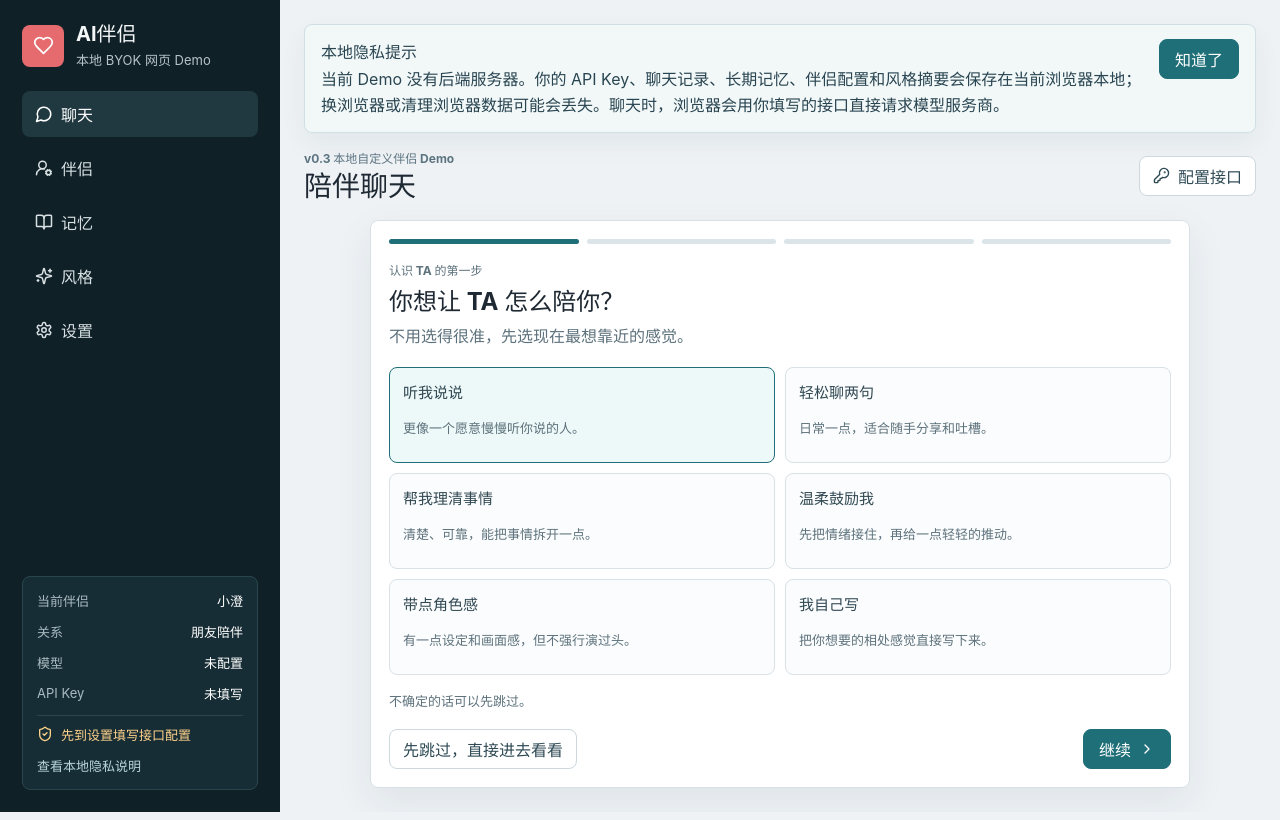
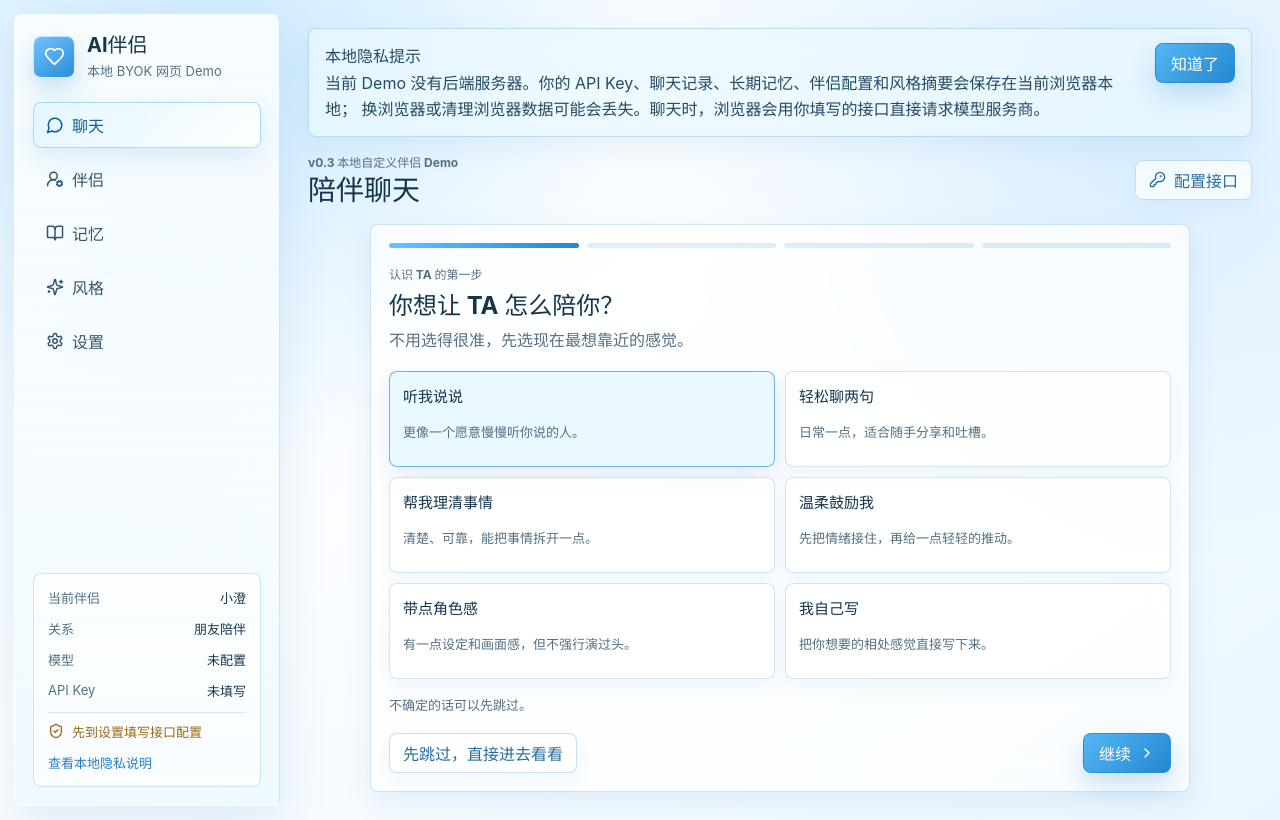
Before and after one commit to yuhui4756-hub/ai-companion, a React (Vite) app: page / in a window 1280 px wide. Built offline with nearby package versions, Linux system fonts and the light colour scheme.

Commit message:
Refresh app glassmorphism UI

```diff
--- a/src/styles.css
+++ b/src/styles.css
@@ -1331,3 +1331,367 @@ label {
     grid-template-columns: 1fr;
   }
 }
+
+/* v0.3-F3: light blue glass visual layer */
+:root {
+  color: #183244;
+  background: #f4fbff;
+  --text-main: #183244;
+  --text-soft: #547083;
+  --text-muted: #70899a;
+  --blue-main: #2c8fd8;
+  --blue-strong: #1679c6;
+  --blue-soft: #e7f6ff;
+  --glass: rgba(255, 255, 255, 0.72);
+  --glass-strong: rgba(255, 255, 255, 0.88);
+  --line: rgba(115, 178, 222, 0.34);
+  --line-strong: rgba(65, 147, 208, 0.48);
+  --shadow: 0 18px 50px rgba(63, 135, 190, 0.14);
+  --shadow-soft: 0 10px 28px rgba(63, 135, 190, 0.1);
+}
+
+body {
+  color: var(--text-main);
+  background:
+    radial-gradient(circle at 18% 8%, rgba(120, 199, 255, 0.28), transparent 30%),
+    radial-gradient(circle at 88% 14%, rgba(181, 222, 255, 0.46), transparent 34%),
+    linear-gradient(145deg, #edf8ff 0%, #fbfdff 44%, #eaf6ff 100%);
+}
+
+.sidebar {
+  margin: 14px 0 14px 14px;
+  padding: 18px;
+  color: var(--text-main);
+  border: 1px solid rgba(255, 255, 255, 0.72);
+  border-right-color: rgba(115, 178, 222, 0.28);
+  border-radius: 8px;
+  background: linear-gradient(180deg, rgba(255, 255, 255, 0.82), rgba(234, 248, 255, 0.66));
+  box-shadow: var(--shadow);
+  backdrop-filter: blur(22px);
+}
+
+.brand {
+  min-width: 0;
+}
+
+.brand-mark {
+  flex: 0 0 auto;
+  border: 1px solid rgba(255, 255, 255, 0.74);
+  color: #ffffff;
+  background: linear-gradient(145deg, #6fc3ff, #2b8dd8);
+  box-shadow: 0 12px 26px rgba(48, 143, 210, 0.26);
+}
+
+.brand p,
+.status-row span,
+.companion-card span,
+.companion-card small,
+.profile-detail p,
+.onboarding-heading p,
+.onboarding-hint,
+.onboarding-option span,
+.preset-button span,
+.preset-button small,
+.data-action span,
+.trait-chip span,
+.memory-note p,
+.muted,
+.topbar p {
+  color: var(--text-soft);
+}
+
+.brand h1,
+.topbar h2,
+.section-title h3,
+.section-heading h3,
+.companion-card strong,
+.profile-detail h3,
+.onboarding-heading h3,
+.onboarding-option strong,
+.preset-button strong,
+.data-action strong,
+.trait-chip strong,
+.empty-state h3 {
+  color: #14354c;
+}
+
+.nav-list button {
+  color: #34566c;
+  border-color: transparent;
+}
+
+.nav-list button:hover {
+  color: var(--blue-strong);
+  background: rgba(255, 255, 255, 0.62);
+  border-color: rgba(105, 177, 230, 0.28);
+}
+
+.nav-list button.active {
+  color: #0f5f9f;
+  background: linear-gradient(135deg, rgba(227, 246, 255, 0.96), rgba(255, 255, 255, 0.72));
+  border-color: rgba(82, 166, 226, 0.42);
+  box-shadow: 0 10px 24px rgba(48, 143, 210, 0.14);
+}
+
+.status-panel,
+.workspace-panel {
+  border-color: var(--line);
+}
+
+.status-panel {
+  background: rgba(255, 255, 255, 0.62);
+  box-shadow: inset 0 1px 0 rgba(255, 255, 255, 0.7);
+}
+
+.status-row strong {
+  color: #17384f;
+}
+
+.safe-note {
+  border-top-color: rgba(115, 178, 222, 0.26);
+}
+
+.safe-note.good {
+  color: #187259;
+}
+
+.safe-note.warn {
+  color: #9a6818;
+}
+
+.text-button {
+  color: #277fbd;
+}
+
+.text-button:hover {
+  color: #0d5f9e;
+}
+
+.main {
+  padding: 28px;
+}
+
+.workspace-panel,
+.privacy-notice {
+  background: var(--glass);
+  box-shadow: var(--shadow-soft);
+  backdrop-filter: blur(18px);
+}
+
+.privacy-notice,
+.privacy-callout,
+.onboarding-summary,
+.candidate-pill {
+  color: #244b63;
+  border-color: rgba(92, 164, 216, 0.34);
+  background: rgba(235, 248, 255, 0.72);
+}
+
+.eyebrow {
+  color: #3b89bd;
+}
+
+.ghost-button,
+.icon-button {
+  color: #246f9f;
+  background: rgba(255, 255, 255, 0.72);
+  border-color: rgba(92, 164, 216, 0.34);
+  box-shadow: 0 8px 20px rgba(63, 135, 190, 0.07);
+}
+
+.ghost-button:hover:not(:disabled),
+.icon-button:hover:not(:disabled) {
+  color: #0f5f9f;
+  border-color: rgba(45, 143, 216, 0.58);
+  background: rgba(255, 255, 255, 0.92);
+  box-shadow: 0 10px 26px rgba(63, 135, 190, 0.13);
+}
+
+.primary-button {
+  color: #ffffff;
+  background: linear-gradient(135deg, #55b7f4, #2387d0);
+  border-color: rgba(35, 135, 208, 0.72);
+  box-shadow: 0 12px 26px rgba(35, 135, 208, 0.24);
+}
+
+.primary-button:hover:not(:disabled) {
+  transform: translateY(-1px);
+  background: linear-gradient(135deg, #72c6ff, #1679c6);
+  box-shadow: 0 14px 30px rgba(35, 135, 208, 0.28);
+}
+
+.chat-panel {
+  background: linear-gradient(180deg, rgba(255, 255, 255, 0.84), rgba(246, 252, 255, 0.7));
+  box-shadow: 0 20px 56px rgba(63, 135, 190, 0.16);
+}
+
+.chat-status-line {
+  color: var(--text-muted);
+}
+
+.chat-companion-name {
+  color: #176fae;
+}
+
+.typing-dots i {
+  background: #42a3e3;
+  box-shadow: 0 0 8px rgba(66, 163, 227, 0.42);
+}
+
+.companion-card,
+.onboarding-option,
+.preset-button,
+.trait-chip,
+.memory-mini-list li,
+.style-mini,
+.data-action,
+.memory-note,
+.memory-card,
+.style-card {
+  border-color: rgba(118, 179, 220, 0.34);
+  background: rgba(255, 255, 255, 0.58);
+  box-shadow: 0 8px 20px rgba(63, 135, 190, 0.07);
+}
+
+.companion-card:hover,
+.companion-card.selected,
+.onboarding-option:hover,
+.onboarding-option.selected,
+.preset-button:hover,
+.trait-chip:hover,
+.trait-chip.selected {
+  border-color: rgba(45, 143, 216, 0.66);
+  background: rgba(232, 247, 255, 0.88);
+  box-shadow: 0 12px 26px rgba(63, 135, 190, 0.13);
+}
+
+.profile-detail,
+.settings-block,
+.composer,
+.candidate-strip {
+  border-color: rgba(115, 178, 222, 0.24);
+}
+
+.onboarding-progress span {
+  background: rgba(143, 194, 226, 0.28);
+}
+
+.onboarding-progress span.active {
+  background: linear-gradient(90deg, #66c4ff, #2387d0);
+}
+
+.message-list {
+  padding: 8px 6px 8px 0;
+  scrollbar-color: rgba(66, 155, 220, 0.48) transparent;
+}
+
+.message {
+  box-shadow: 0 10px 24px rgba(63, 135, 190, 0.09);
+}
+
+.message.user {
+  color: #ffffff;
+  border: 1px solid rgba(255, 255, 255, 0.55);
+  background: linear-gradient(135deg, #5bbcff, #1f83cf);
+}
+
+.message.user span {
+  color: rgba(255, 255, 255, 0.84);
+}
+
+.message.assistant {
+  color: #20394a;
+  border: 1px solid rgba(255, 255, 255, 0.78);
+  background: rgba(255, 255, 255, 0.82);
+}
+
+.message.assistant span {
+  color: #3b89bd;
+}
+
+.message.romance {
+  box-shadow: none;
+}
+
+.message.romance p {
+  color: #4d3441;
+  background: rgba(255, 244, 248, 0.88);
+  box-shadow:
+    inset 0 0 0 1px rgba(221, 158, 180, 0.38),
+    0 10px 22px rgba(166, 91, 124, 0.08);
+}
+
+textarea,
+input,
+select {
+  min-width: 0;
+  color: var(--text-main);
+  border-color: rgba(92, 164, 216, 0.34);
+  background: rgba(255, 255, 255, 0.78);
+  box-shadow: inset 0 1px 0 rgba(255, 255, 255, 0.62);
+}
+
+textarea:focus,
+input:focus,
+select:focus {
+  border-color: rgba(35, 135, 208, 0.78);
+  box-shadow:
+    0 0 0 3px rgba(78, 174, 235, 0.16),
+    inset 0 1px 0 rgba(255, 255, 255, 0.72);
+}
+
+.error-banner {
+  border-color: rgba(239, 151, 151, 0.55);
+  background: rgba(255, 244, 244, 0.82);
+}
+
+.candidate-pill.skip,
+.icon-button.danger:hover {
+  border-color: rgba(239, 151, 151, 0.58);
+  background: rgba(255, 244, 244, 0.82);
+}
+
+.candidate-pill.needs_review,
+.warning-box {
+  border-color: rgba(226, 184, 96, 0.58);
+  background: rgba(255, 249, 235, 0.82);
+}
+
+.inline-status,
+.saved-pill {
+  color: #187259;
+  border-color: rgba(82, 184, 145, 0.42);
+  background: rgba(232, 248, 240, 0.78);
+}
+
+.icon-button.danger {
+  color: #8d3a3a;
+}
+
+.memory-card.inactive {
+  background: rgba(238, 246, 251, 0.62);
+}
+
+.memory-meta {
+  color: var(--text-muted);
+}
+
+@media (max-width: 820px) {
+  .sidebar {
+    width: auto;
+    max-width: calc(100vw - 24px);
+    margin: 12px;
+  }
+
+  .main {
+    padding: 16px;
+  }
+}
+
+@media (max-width: 520px) {
+  .sidebar {
+    max-width: calc(100vw - 16px);
+    margin: 8px;
+    padding: 12px;
+  }
+}
```
Also changed, not shown: 1 other file (tests, documents, lock files or other folders).
